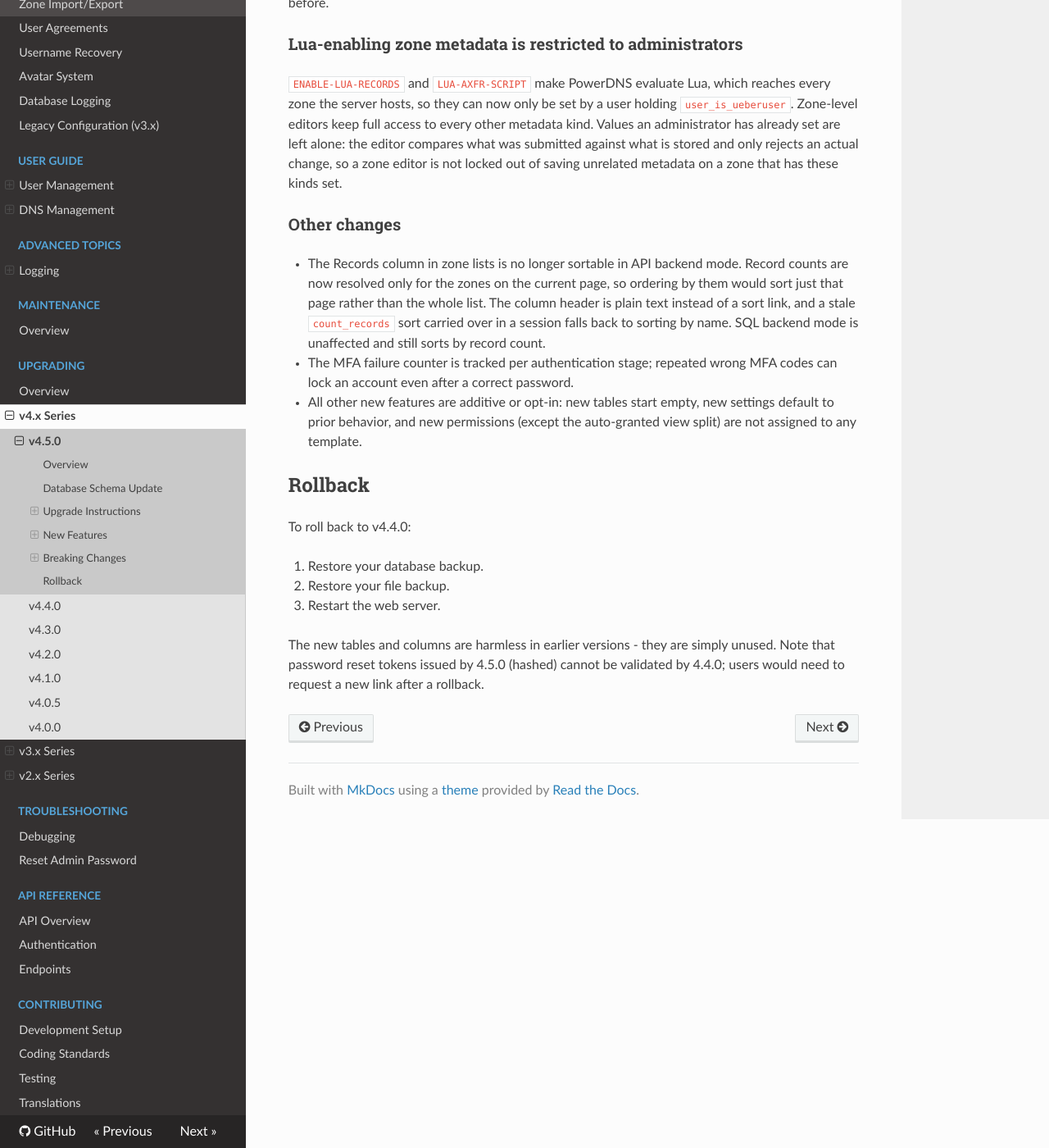
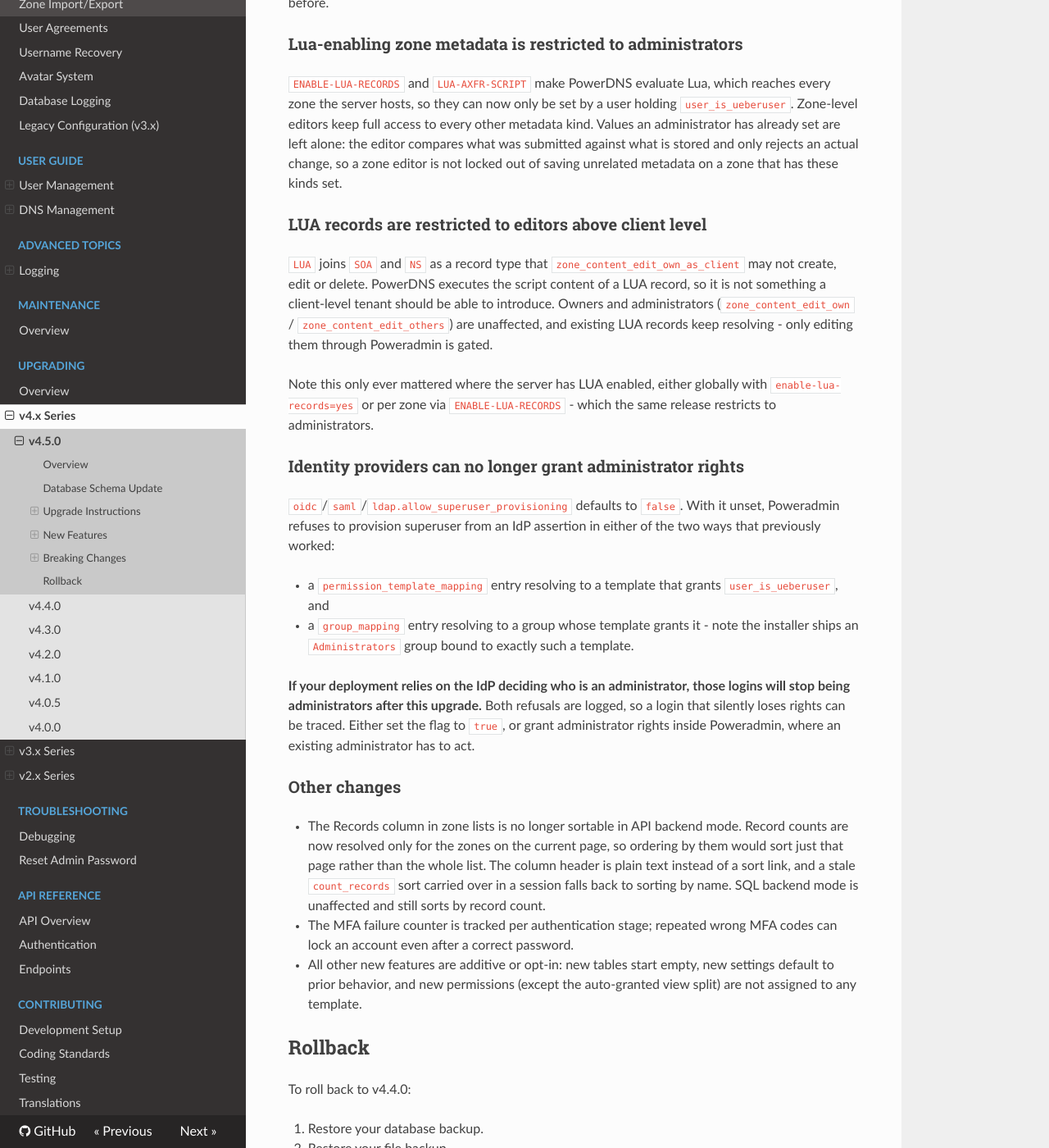
Before and after one commit to poweradmin/poweradmin-docs, an MkDocs documentation site: the page built from docs/upgrading/v4.5.0.md, in a window 1280 px wide and 1400 px high, scrolled down 6174 px. Shown: the whole window at 82% size. Built offline with MkDocs 1.6.1, drawn with Linux system fonts in a browser that asks for light colours; nearby versions of some CDN libraries.

Commit message:
docs: note the lua record and sso superuser behaviour changes in 4.5.0

```diff
--- a/docs/upgrading/v4.5.0.md
+++ b/docs/upgrading/v4.5.0.md
@@ -211,6 +211,34 @@ Values an administrator has already set are left alone: the editor compares what
 submitted against what is stored and only rejects an actual change, so a zone editor
 is not locked out of saving unrelated metadata on a zone that has these kinds set.
 
+### LUA records are restricted to editors above client level
+
+`LUA` joins `SOA` and `NS` as a record type that `zone_content_edit_own_as_client` may
+not create, edit or delete. PowerDNS executes the script content of a LUA record, so it
+is not something a client-level tenant should be able to introduce. Owners and
+administrators (`zone_content_edit_own` / `zone_content_edit_others`) are unaffected, and
+existing LUA records keep resolving - only editing them through Poweradmin is gated.
+
+Note this only ever mattered where the server has LUA enabled, either globally with
+`enable-lua-records=yes` or per zone via `ENABLE-LUA-RECORDS` - which the same release
+restricts to administrators.
+
+### Identity providers can no longer grant administrator rights
+
+`oidc`/`saml`/`ldap.allow_superuser_provisioning` defaults to `false`. With it unset,
+Poweradmin refuses to provision superuser from an IdP assertion in either of the two ways
+that previously worked:
+
+- a `permission_template_mapping` entry resolving to a template that grants
+  `user_is_ueberuser`, and
+- a `group_mapping` entry resolving to a group whose template grants it - note the
+  installer ships an `Administrators` group bound to exactly such a template.
+
+**If your deployment relies on the IdP deciding who is an administrator, those logins will
+stop being administrators after this upgrade.** Both refusals are logged, so a login that
+silently loses rights can be traced. Either set the flag to `true`, or grant administrator
+rights inside Poweradmin, where an existing administrator has to act.
+
 ### Other changes
 
 - The Records column in zone lists is no longer sortable in API backend mode. Record counts are now resolved only for the zones on the current page, so ordering by them would sort just that page rather than the whole list. The column header is plain text instead of a sort link, and a stale `count_records` sort carried over in a session falls back to sorting by name. SQL backend mode is unaffected and still sorts by record count.
```
